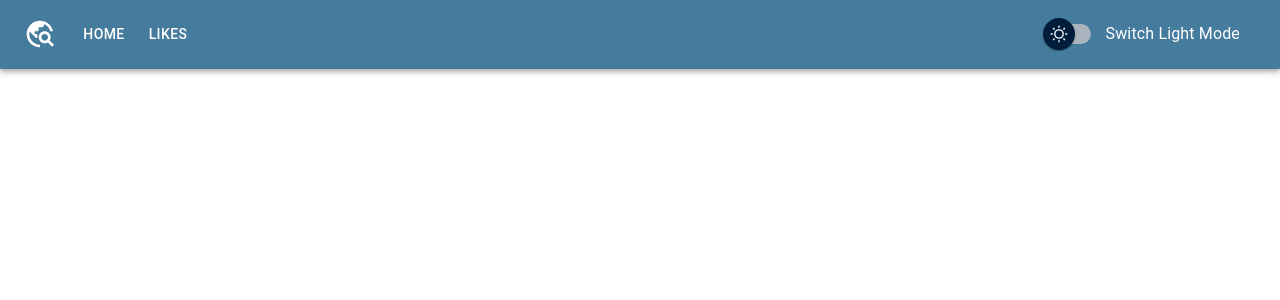
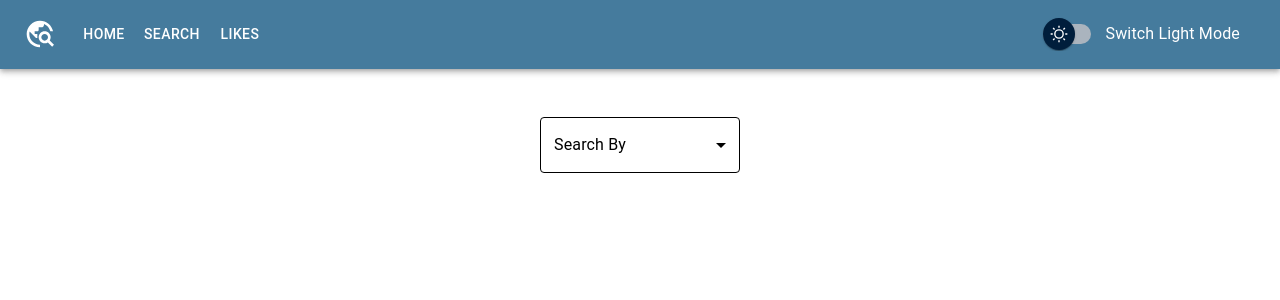
Before and after one commit to EdwardPrado/apod-app, a React (Create React App) app in the folder frontend/: page /search in a window 1280 px wide. Shown: the top 300 px of the page. Built offline with nearby package versions, Linux system fonts and the light colour scheme.

Commit message:
Added Search page.

```diff
--- a/frontend/src/App.js
+++ b/frontend/src/App.js
@@ -6,6 +6,7 @@ import Navbar from "./components/Navbar/Navbar";
 import Home from "./pages/Home/Home";
 import Likes from "./pages/Likes/Likes";
 import Date from "./pages/Date/Date";
+import Search from "./pages/Search/Search";
 
 function App() {
 	return (
@@ -17,6 +18,7 @@ function App() {
 						<Route exact path="/" element={<Home />} />
 						<Route exact path="/likes" element={<Likes />} />
 						<Route exact path="/post" element={<Date />} />
+						<Route exact path="/search" element={<Search />} />
 					</Routes>
 				</Router>
 			</main>
--- a/frontend/src/components/Navbar/Navbar.js
+++ b/frontend/src/components/Navbar/Navbar.js
@@ -22,6 +22,7 @@ import Switch from "@mui/material/Switch";
 const Navbar = () => {
 	const pages = [
 		{ name: "Home", url: "/" },
+		{ name: "Search", url: "/search" },
 		{ name: "Likes", url: "/likes" },
 	];
 
--- /dev/null
+++ b/frontend/src/pages/Search/Search.js
@@ -0,0 +1,174 @@
+import React, { useState } from "react";
+import "./search.scss";
+
+import ThumbnailGrid from "../../components/ThumbnailGrid/ThumbnailGrid";
+
+import axios from "axios";
+import Box from "@mui/material/Box";
+import InputLabel from "@mui/material/InputLabel";
+import MenuItem from "@mui/material/MenuItem";
+import FormControl from "@mui/material/FormControl";
+import Select from "@mui/material/Select";
+import { styled } from "@mui/material/styles";
+
+import CircularProgress from "@mui/material/CircularProgress";
+import Backdrop from "@mui/material/Backdrop";
+
+const Search = () => {
+	const [searchOption, setSearchOption] = useState("");
+	const [isLoading, setIsLoading] = useState(false);
+	const [isError, setIsError] = useState(false);
+	const [errorMessage, setErrorMessage] = useState("");
+	const [cards, setCards] = useState([]);
+
+	const StyledFormControl = styled(FormControl)({
+		"& .MuiSvgIcon-root": {
+			color: "var(--font)",
+		},
+		"& .MuiInputBase-root": {
+			color: "var(--font)",
+		},
+		"& label": {
+			color: "var(--font)",
+		},
+		"& label.Mui-focused": {
+			color: "var(--font)",
+		},
+		"& .MuiInput-underline:after": {
+			borderBottomColor: "var(--font)",
+		},
+		"& .MuiOutlinedInput-root": {
+			"& fieldset": {
+				borderColor: "var(--font)",
+			},
+			"&:hover fieldset": {
+				borderColor: "var(--font)",
+			},
+			"&.Mui-focused fieldset": {
+				borderColor: "var(--font)",
+			},
+		},
+	});
+
+	const handleChange = (event) => {
+		setIsLoading(true);
+		setSearchOption(event.target.value);
+		getAPOD(event.target.value);
+	};
+
+	const getAPOD = (dateSelection) => {
+		let datePeriod = {};
+		let start_date;
+		let end_date;
+
+		switch (dateSelection) {
+			case "week":
+				start_date = new Date();
+				end_date = new Date();
+				start_date.setDate(end_date.getDate() - 7);
+
+				datePeriod = {
+					start_date: start_date.toISOString().split("T")[0],
+					end_date: end_date.toISOString().split("T")[0],
+				};
+				break;
+			case "month":
+				start_date = new Date();
+				end_date = new Date();
+				start_date.setDate(end_date.getDate() - 30);
+
+				datePeriod = {
+					start_date: start_date.toISOString().split("T")[0],
+					end_date: end_date.toISOString().split("T")[0],
+				};
+				break;
+			case "year":
+				start_date = new Date();
+				end_date = new Date();
+				start_date.setDate(end_date.getDate() - 365);
+
+				datePeriod = {
+					start_date: start_date.toISOString().split("T")[0],
+					end_date: end_date.toISOString().split("T")[0],
+				};
+				break;
+			default:
+				break;
+		}
+
+		axios({
+			method: "GET",
+			url: "/apod",
+			params: {
+				...datePeriod,
+				thumbs: true,
+			},
+		})
+			.then((response) => {
+				let cardArr = [];
+
+				//Reverse the array so it's in chronological order
+				let data = Array.isArray(response.data) ? response.data.reverse() : response.data;
+
+				Array.isArray(data) ? cardArr.push(...data) : cardArr.push(data);
+
+				setCards(cardArr);
+				setIsLoading(false);
+			})
+			.catch(function (error) {
+				if (error.response) {
+					//Error response from server
+					setIsLoading(false);
+					setIsError(true);
+					setErrorMessage("Error: Server encountered error with request");
+				} else if (error.request) {
+					//Error where no response was received
+					setIsLoading(false);
+					setIsError(true);
+					setErrorMessage("Error:  No response received");
+				} else {
+					//Error with the setup of the request
+					setIsLoading(false);
+					setIsError(true);
+					setErrorMessage("Error:  An issue occurred with your request");
+				}
+			});
+	};
+
+	return (
+		<div className="card-thumbnail_container">
+			{isLoading ? (
+				<Backdrop sx={{ color: "#fff", zIndex: (theme) => theme.zIndex.drawer + 1 }} open={isLoading}>
+					<CircularProgress />
+				</Backdrop>
+			) : null}
+
+			<Box sx={{ minWidth: 120, maxWidth: 200, margin: "3rem auto 0 auto" }}>
+				<StyledFormControl
+					fullWidth
+					InputLabelProps={{
+						style: { color: "red" },
+					}}
+				>
+					<InputLabel id="simple-select-label">Search By</InputLabel>
+					<Select
+						labelId="simple-select-label"
+						id="simple-select"
+						value={searchOption}
+						label="Search By"
+						onChange={handleChange}
+					>
+						<MenuItem value={"day"}>Past 24 hours</MenuItem>
+						<MenuItem value={"week"}>Past week</MenuItem>
+						<MenuItem value={"month"}>Past month</MenuItem>
+						<MenuItem value={"year"}>Past year</MenuItem>
+					</Select>
+				</StyledFormControl>
+			</Box>
+
+			<ThumbnailGrid cards={cards} />
+		</div>
+	);
+};
+
+export default Search;
--- /dev/null
+++ b/frontend/src/pages/Search/search.scss
@@ -0,0 +1,24 @@
+//Utilities
+@import "../../assets/utilities/namedVariables.scss";
+@import "../../assets/utilities/global.scss";
+
+.search-container {
+	&-wrapper {
+		@include maxSize;
+
+		margin: 0 auto;
+		color: var(--font);
+	}
+}
+
+.date-stack {
+	padding: 1rem;
+	background-color: var(--primary);
+	color: var(--font);
+
+	&_btn {
+		max-width: 200px;
+		margin: $spacingExtraSmall auto 0 auto !important;
+		background-color: var(--tertiary) !important;
+	}
+}
```
